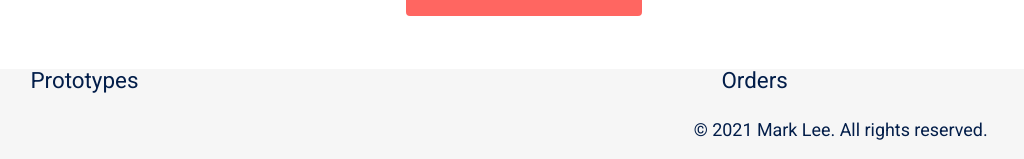
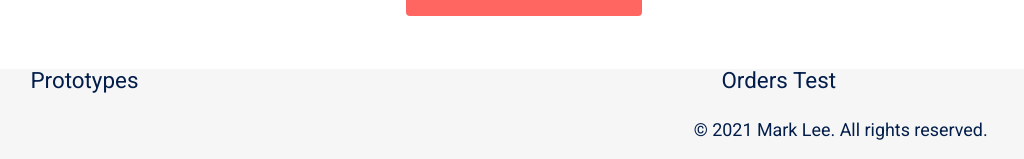
Before and after one commit to seo-png/React-prototype-shop, a React (Create React App) app: page / in a window 1280 px wide. Shown: the part 279-438 px from the top of the page, without its empty margins (116-1140 px from the left). Built offline with nearby package versions, Linux system fonts and the light colour scheme.

Commit message:
git test

```diff
--- a/src/components/Orders.jsx
+++ b/src/components/Orders.jsx
@@ -1,3 +1,3 @@
 export default function Orders() {
-    return <div>Orders</div>;
+    return <div>Orders Test</div>;
 }
```
Also changed, not shown: package.json (+1 -6 lines).
